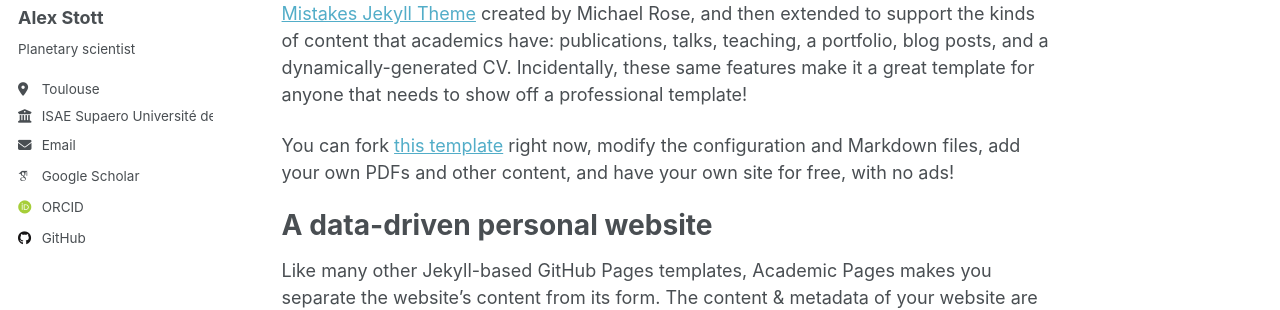
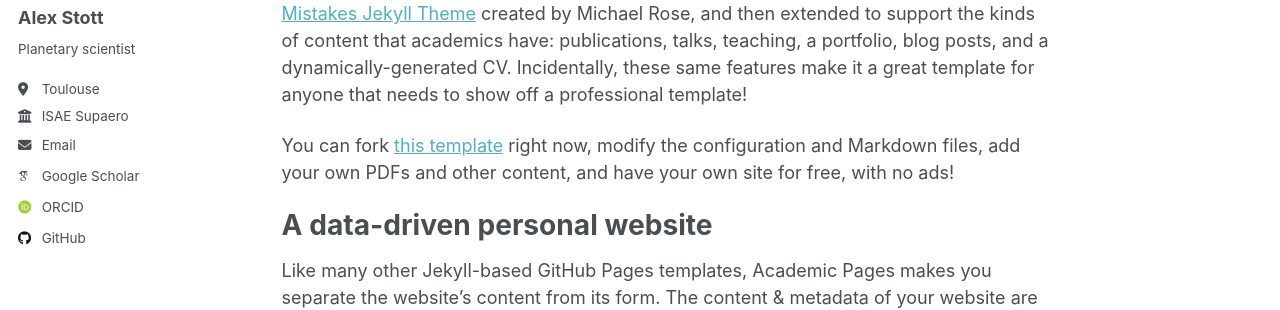
Before and after one commit to AlexStott/alexanderstott.github.io, a Jekyll site: the page built from _pages/about.md, in a window 1280 px wide. Shown: the part 277-587 px from the top of the page. Built offline with Jekyll 4.4.1, drawn with Linux system fonts in a browser that asks for light colours; some web fonts are replaced; a script that is not in the unit is left out.

Commit message:
Update _config.yml

```diff
--- a/_config.yml
+++ b/_config.yml
@@ -28,7 +28,7 @@ author:
   pronouns         : # example: "she/her"
   bio              : "Planetary scientist"
   location         : "Toulouse"
-  employer         : "ISAE Supaero \nUniversité de Toulouse"
+  employer         : "ISAE Supaero"
   uri              : # URL
   email            : "alexander.stott@isae-supaero.fr"
 
```
